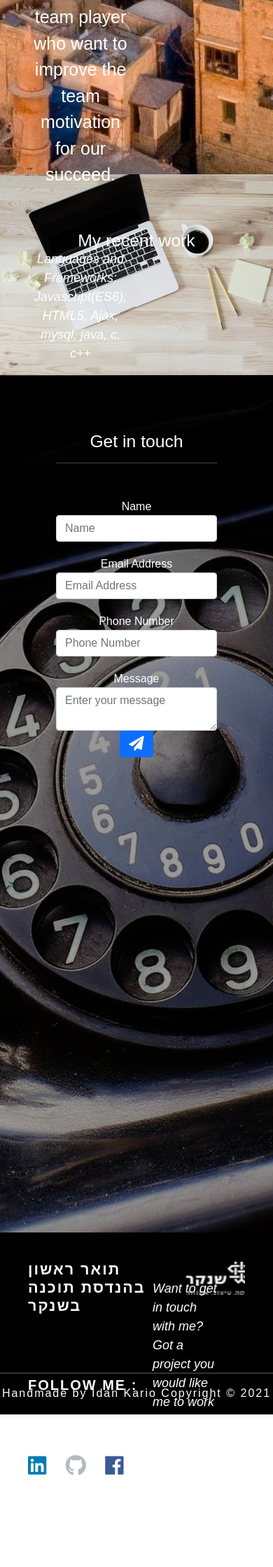
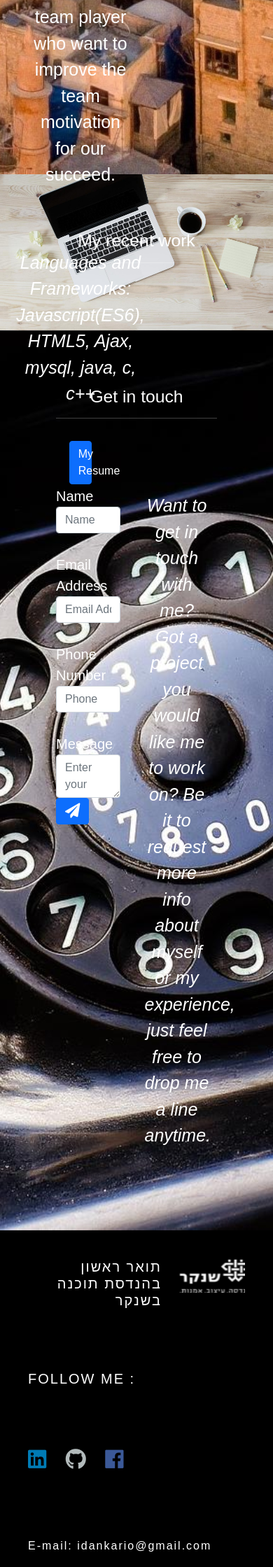
Before and after one commit to idankario/portfolio, a PHP site: page / in a window 390 px wide. Shown: the part 1479-3718 px from the top of the page at 70% size. Run offline with PHP 8.4, Linux system fonts and the light colour scheme; data that the repository does not hold is empty; some libraries are stand-ins or nearby versions.

Commit message:
first commit

```diff
--- a/css/style.css
+++ b/css/style.css
@@ -1,4 +1,3 @@
-
 /*-----------------------------*/
 /*inits*/
 /*-----------------------------*/
@@ -7,7 +6,6 @@
 	padding: 0px;
 	font-family:Arial;
 	color: #FFFFFF;
-
 }
 .container{
 	padding: 0px;
@@ -19,7 +17,9 @@
 	text-decoration: none;
 	color: #FFFFFF;
 }
-
+.rtl{
+	text-align:right;
+}
 #Home button{
 	width:150px;
 }
@@ -44,7 +44,6 @@
 #Home p, em{
 	font-size: 25px;
 }
-
 /*----Navbar Styles----*/
 .nav-bg-color{
 	background-color: #0D8177;
@@ -69,22 +68,15 @@ nav{
 	background-position: center;
 	background-color: #454a88; /* Used if the image is unavailable */
 }
-
-
 /*----Main Portfolio Page----*/
-
 #Portfolio{
 	background-image: url("../images/work.jpg");
   	background-color: #708090;
 }
 
-.caption-body-portfolio{
-	margin-top: 80px;
-}
+.imagebox{
 
-.imagebox{
-	width: 100%;
-	height: 320px;
+	height: 300px;
 	background-color: #4F755B;
 	padding-bottom: 10px;
 	border-radius: 5px;
@@ -93,10 +85,9 @@ nav{
 	border-left: 4px solid #4F755B;
 	margin-bottom: 25px;
 	box-shadow: 3px 3px 8px #000;
-	position: relative;
-	overflow: hidden;
+
+
 }
-
 .imagebox:hover{
 	box-shadow: 6px 7px 15px #000;
 	transition: box-shadow 0.3s ease-in-out;
@@ -113,11 +104,9 @@ nav{
 	margin: 0 auto;
 	width: 100%;
 	height: 100%;
-
 	-moz-transition: all 0.3s;
 	-webkit-transition: all 0.3s;
 	transition: all 0.3s;
-
 	-webkit-filter: brightness(100%);
 	-moz-filter: brightness(100%);
 	-o-filter: brightness(100%);
@@ -143,70 +132,55 @@ nav{
 .imagebox span{
 	color: #FFFFFF;
 }
-
+/*Circle shape button icon on bottom right as fixed position to jump the scoller to the top*/
+#back-to-top {
+	background: none;
+	margin: 0;
+	border-radius: 50%;
+	position: fixed;
+	bottom: 15px;
+	right: 10px;
+	width: 50px;
+	height: 50px;
+	padding: 15px;
+	z-index: 100;
+	display: none;
+	text-decoration: none;
+	color: #ffffff;
+	background-color: #830270;
+	border: 2px solid #FFFFFF;
+	display: inline;
+}
+#back-to-top i {
+  font-size: 25px;
+}
+#back-to-top:hover{
+	color: #830270;
+	background-color: #CFD4E4;
+	border: 2px solid #830270;
+}
 /*Contact Page styles*/
 .form{
-	float: left;
 	width: 40%;
-	margin-top: 30px;
+	margin-top: 50px;
+	display: inline-block;
 }
-
-form+ aside{
-	font-size: 103%;
-}
-
 #Contact{
 	background-image: url("../images/phone.jpg");
 	background-color: #F5B89A;
-}
-/*For a dark background image*/
-#Contact:before{
-    content: '';
-    position: absolute;
-    top: 0;
-    right: 0;
-    left: 0;
-    bottom: 0;
-    background: rgba(0,0,0,0.4);
+	padding-bottom: 100px;
 }
 form div{
-	margin-top: 20px;
+	margin-top: 30px;
 }
-.caption-head-contact{
-	position: relative;
-}
-.caption-body-contact{
-	position: relative;
-	margin-top: 30px;
-	overflow: auto; /* Important to keep the floating content within the container*/
-	min-height: 100%;
-}
-
-form +aside{
-	float: right;
-	width: 40%;
-	margin-top: 70px;
-}
-
-.thumbnail-common{
-	position: relative;
-}
-
-
-
 /*-----------------------------*/
 /* footer*/
 /*-----------------------------*/
-footer section:first-child{
-	height: 200px;
-  }
 footer> section >*{
 	padding: 40px;
 }
-
 footer{
 	letter-spacing:2px;
-	height: 260px;
 	background: #000;
 	padding-bottom:20px  ;
 }
@@ -223,7 +197,6 @@ footer section:nth-child(2){
 	background-image: url("../images/Shenkarlogo.png");
 	height: 50px;
 	width: 139px;
-
 }
 .fab {
 	font-size: 30px;
@@ -240,81 +213,27 @@ footer section:nth-child(2){
 .fab:hover{
 	color: #FFFFFF;
 }
+form label{
+	font-size: 20px;
+}
+form +aside{
+	text-align: center;
+	margin-top: 90px;
+	margin-left: 15%;
+	width: 40%;
+	font-size: 103%;
+}
+@media (min-width: 576px){
 
-/* ----------------Media Queries-------------- */
-
-@media (max-width: 850px) and (min-width: 768px){
-
-	.caption-absolute-home article h2{
-		font-size: 200%;
-	}
-	.caption-absolute-home article p, em{
-		font-size: 110%;
-	}
-}
-
-
-@media (max-width: 768px){
-
-	.caption-absolute-home article h2{
-		font-size: 190%;
-	}
-
-	.caption-absolute-home article p, em{
-		font-size: 90%;
-	}
-
-	.form, aside.contact-msg{
-		float: none;
-		width: 100%;
-		height: auto;
-		text-align: center;
-	}
 
 }
 
-@media (max-width: 660px) and (min-width: 576px){
+@media (max-width: 576px){
 
-	.caption-absolute-home article h2{
-		font-size: 27px;
+	#hiden{
+		display: none;
+		visibility: hidden;
 	}
-
-	.caption-absolute-home article p, em{
-		font-size: 12px;
-	}
-}
-
-@media (max-width: 576px){
-	.page-background-common{
-		padding-left: 40px;
-		padding-right: 40px;
-	}
-
-
-
-	.caption-absolute-home{
-		position: static;
-	}
-	.caption-absolute-home aside{
-		float: none;
-		width: 200px;
-		height: 200px;
-		text-align: center;
-		margin-left: auto;
-		margin-right: auto;
-		margin-bottom: 50px;
-	}
-	.caption-absolute-home article{
-		float: none;
-		width: 100%;
-	}
-	.caption-absolute-home article h2{
-		font-size: 33px;
-	}
-	.caption-absolute-home article p, em{
-		font-size: 18px;
-	}
-
 	.imagebox{
 		width: 70%;
 		margin-left: auto;
--- a/index.php
+++ b/index.php
@@ -2,7 +2,6 @@
 <html lang="en" >
 <head>
 	<meta charset="UTF-8">
-
 	<title>Idan Kario Portfolio Webpage computer software engineering</title>
 	<link rel="stylesheet" type="text/css" href="https://use.fontawesome.com/releases/v5.0.10/css/all.css">
 	<link href="https://cdn.jsdelivr.net/npm/bootstrap@5.0.2/dist/css/bootstrap.min.css" rel="stylesheet" integrity="sha384-EVSTQN3/azprG1Anm3QDgpJLIm9Nao0Yz1ztcQTwFspd3yD65VohhpuuCOmLASjC" crossorigin="anonymous">
@@ -42,17 +41,13 @@
 			<em class="p-5">Languages and Frameworks:
 				Javascript(ES6), HTML5, Ajax, mysql, java, c, c++
 			</em>
-			<button type="button" class="btn btn-primary " onclick="window.open('files/MyResume.pdf')">My Resume</button>
+			<button type="button" class="btn btn-primary w-25" onclick="window.open('files/MyResume.pdf')">My Resume</button>
 		</article>
 	</section>
 	<!-- Portfolio Page -->
 	<div id="Portfolio" class="background-common">
-		<div class="caption-head-portfolio text-center">
-			<h2>My recent work</h2>
+		<h2 class="text-center">My recent work</h2>
 		<hr>
-		</div>
-
-		<div class="caption-body-portfolio">
 		<div class="row">
 			<?php
 			foreach ($Software_engineering_works as $key => $row) {
@@ -75,14 +70,12 @@
 			?>
 		</div>
 	</div>
-	</div>
-
 	<!-- Contact Page -->
+	<div id="Contact" class="background-common" >
+		<h2 class="text-center">Get in touch</h2>
+		<hr>
 		<section>
-		<div id="Contact" class="thumbnail-common background-common">
-			<h2 class="caption-head-contact text-center">Get in touch</h2>
-				<hr>
-			<form class="form caption-body-contact">
+			<form action="mailto:idankario@gmail.com" enctype="text/plain" method="post" class="form">
 				<div class="form-group">
 					<label for="name">Name</label>
 					<input type="text" class="form-control" name="firstname" placeholder="Name">
@@ -99,34 +92,35 @@
 					<label for="message">Message</label>
 					<textarea class="form-control" name="message" rows="2" placeholder="Enter your message"></textarea>
 				</div>
-				<button type="submit" class="btn btn-primary click-returnFalse"><i class="fa fa-paper-plane fa-lg"></i></button>
+				<button type="submit" class="btn btn-primary "><i class="fa fa-paper-plane fa-lg"></i></button>
 			</form>
-			<aside >
+			<aside id="hide" >
 				<em><p>Want to get in touch with me? Got a project you would like me to work on? Be it to request more info about myself or my experience, just feel free to drop me a line anytime.</p>
 				</em>
 			</aside>
+		</section>
 	</div>
-	</section>
 	<footer>
-		<section class="flex-row 	flex-wrap ">
+		<section class="flex-row flex-wrap">
 			<article>
-				<h4 class=""><b>תואר ראשון <br>בהנדסת תוכנה בשנקר</b></h4>
+				<h5 class="rtl">תואר ראשון <br>בהנדסת תוכנה בשנקר</h5>
 				<a href="https://www.shenkar.ac.il/he/departments/engineering-software-department" class="shenkar"></a>
 			</article>
-			<h5><b>FOLLOW ME :</b></h5>
+			<h5>FOLLOW ME :</h5>
 			<p>
 				<a href="https://www.linkedin.com/in/idan-kario-47074a11a/" target="_blank"><i class="fab fa-linkedin">&nbsp&nbsp</i></a>
 				<a href="https://github.com/idankario" target="_blank"><i class="fab fa-github">&nbsp&nbsp</i></a>
 				<a href="https://www.facebook.com/idan.kario" target="_blank"><i class="fab fa-facebook"></i></a>
-			</p>
+			</p><br>
 			<h6>E-mail: idankario@gmail.com</h6>
 		</section>
 		<section></section>
-		<p class="pt-3 text-center">Handmade by Idan Kario Copyright &copy 2021</p>
+		<p class="p-3 text-center">Handmade by Idan Kario Copyright &copy 2021</p>
 	</footer>
+	<a href="#" id="back-to-top"><i class="fas fa-angle-up"></i></a>
 	<!-- partial -->
-	<script src='https://cdnjs.cloudflare.com/ajax/libs/jquery/3.3.1/jquery.js'></script>
-	<script src='https://cdnjs.cloudflare.com/ajax/libs/twitter-bootstrap/4.1.0/js/bootstrap.js'></script>
+	<script src="https://code.jquery.com/jquery-3.6.0.min.js"></script>
+	<script src="https://cdn.jsdelivr.net/npm/bootstrap@5.0.0-beta3/dist/js/bootstrap.bundle.min.js" integrity="sha384-JEW9xMcG8R+pH31jmWH6WWP0WintQrMb4s7ZOdauHnUtxwoG2vI5DkLtS3qm9Ekf" crossorigin="anonymous"></script>
 	<script  src="js/EfectAndOpenFiles.js"></script>
 </body>
 </html>
--- a/js/EfectAndOpenFiles.js
+++ b/js/EfectAndOpenFiles.js
@@ -30,7 +30,7 @@ $(()=> {
 /*---To set navbar links active onClick or on scroll based on scroll height of that specific page---*/
 $(window).scroll(()=>{
 		var scrollDistance = $(window).scrollTop()+5;
-		$('.thumbnail-common').each(function(i) {
+		$('.background-common').each(function(i) {
 				if ($(this).position().top <= scrollDistance) {
 						$('#navbar1 a.active').removeClass('active border-bottom');
 						$('.nav a').eq(i).addClass('active border-bottom');
--- a/php/connection.php
+++ b/php/connection.php
@@ -9,6 +9,4 @@
 	$Software_engineering_works = mysqli_query($connection, $query);
 	if(!($Software_engineering_works))
 		die("DB connection failed");
-
-
 ?>
```
Also changed, not shown: images/mywork/AdaptJoy.PNG (renamed from images/mywork/dogWeb.PNG). Lines whose indentation alone changed are shown as unchanged.
